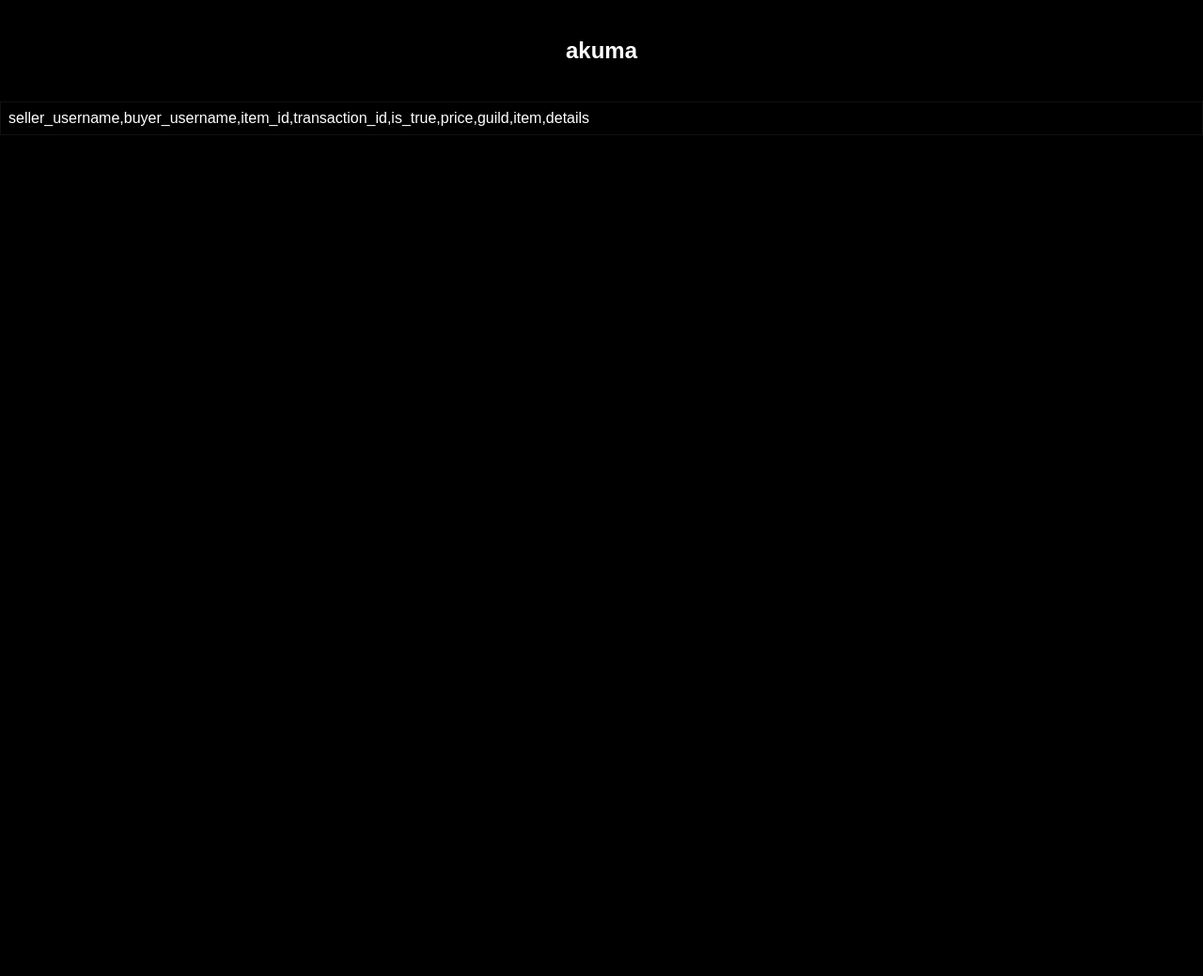
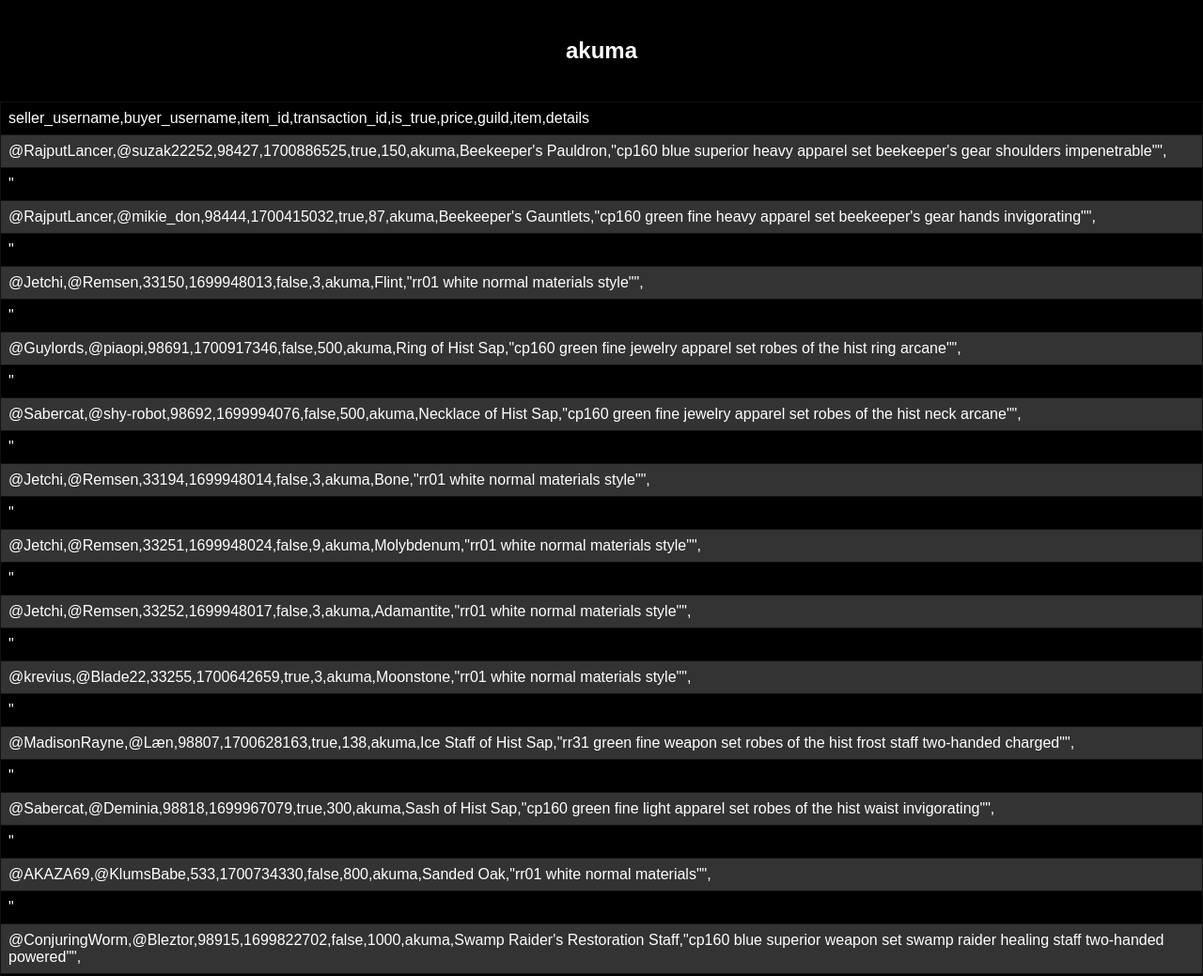
Before and after one commit to fairyyyyyyyy/fairyyyyyyyy.github.io, a plain HTML site: page index.html in a window 1280 px wide. Shown: the top 1039 px of the page at 94% size. Before the commit the page ends 800 px from the top, so only its background shows below. Drawn offline with Linux system fonts and the light colour scheme.

Commit message:
Update index.html

```diff
--- a/index.html
+++ b/index.html
@@ -68,8 +68,8 @@
         for (let i = 1; i < rows.length; i++) {
             const cells = rows[i].split('|');
 
-            // Skip rows with incorrect number of cells
-            if (cells.length === 8) {
+            // Check if the row has the correct number of cells
+            if (cells.length === headerCells.length) {
                 const row = table.insertRow();
 
                 for (let j = 0; j < cells.length; j++) {
```
